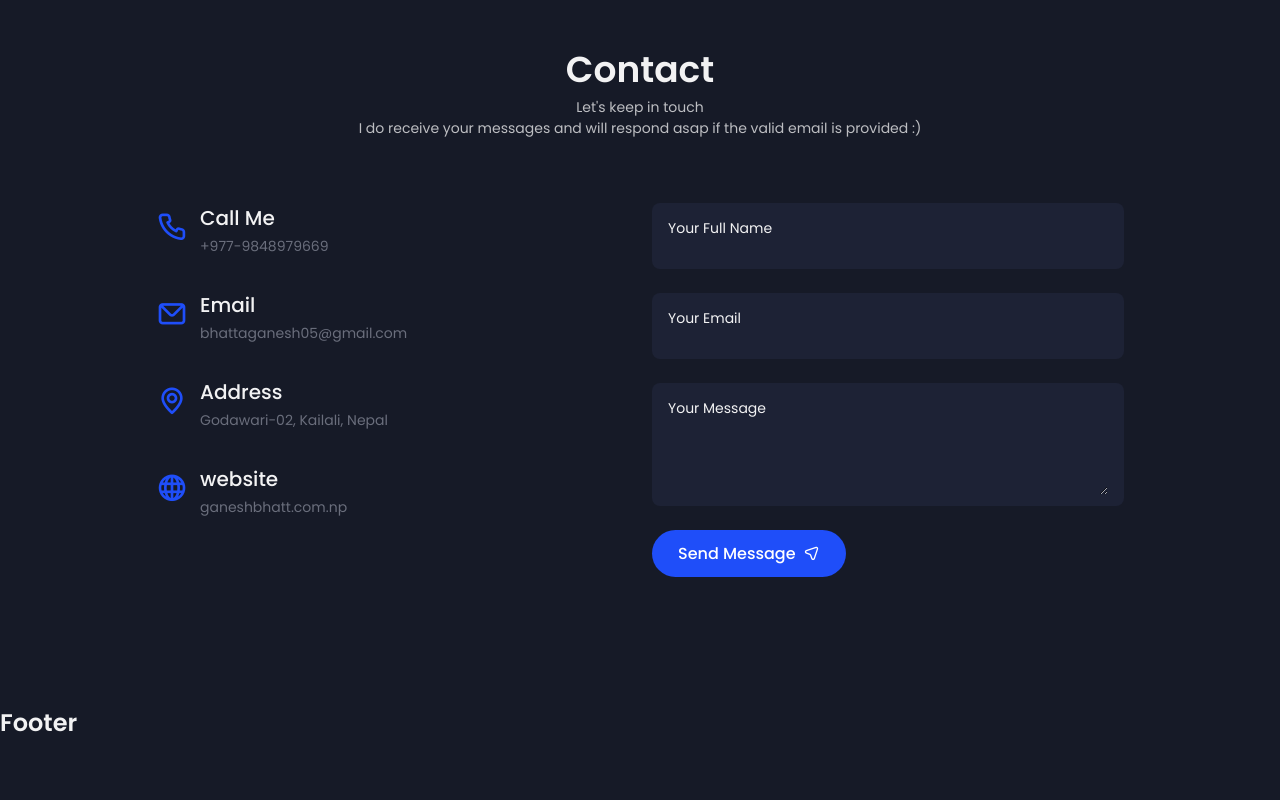
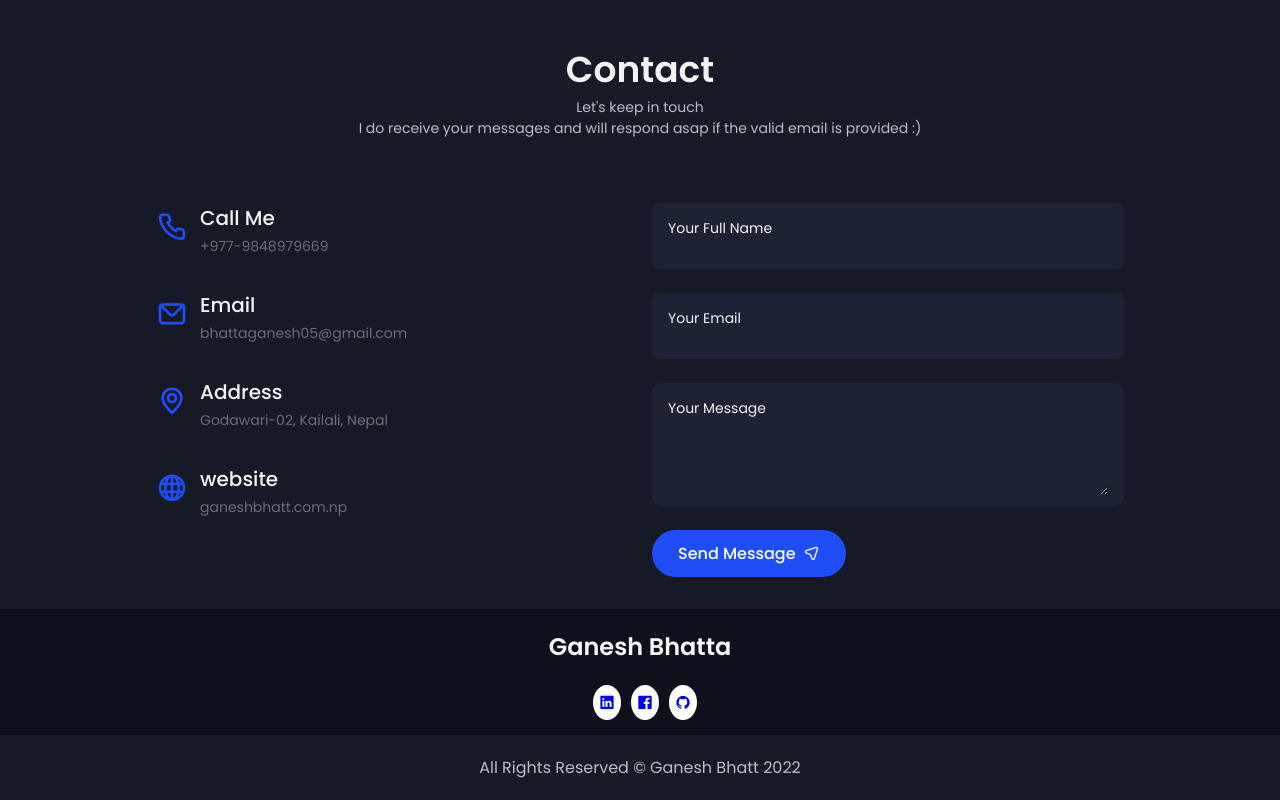
Before and after one commit to bhattaganesh/my-portfolio, a React (Create React App) app: page / in a window 1280 px wide. Shown: the part 3437-4237 px from the top of the page. Before the commit the page ends 4209 px from the top, so only its background shows below. Built offline with nearby package versions, Linux system fonts and the light colour scheme.

Commit message:
Footer section

```diff
--- a/src/components/footer/Footer.css
+++ b/src/components/footer/Footer.css
@@ -0,0 +1,30 @@
+.footer {
+  display: grid;
+  place-items: center;
+  padding: 20px;
+  background: var(--first-color-second);
+  color: #000;
+}
+.footer h2 {
+  font-size: 1.5rem;
+  margin-bottom: 1.6rem;
+  color: var(--first-color-lighter);
+}
+.footer-social a i {
+  margin-left: 10px;
+  text-align: center;
+  background-color: #fff;
+  padding: 6px;
+  border-radius: 50%;
+}
+
+.footer-social a i:hover {
+  background-color: var(--first-color);
+  color: var(--first-color-lighter);
+}
+.copyright {
+  padding: 20px;
+  background: var(--main-color);
+  text-align: center;
+  color: var(--text-color);
+}
--- a/src/components/footer/Footer.js
+++ b/src/components/footer/Footer.js
@@ -3,9 +3,37 @@ import "./Footer.css";
 function Footer() {
   return (
     <>
-      <section className="footer section" id="footer">
-        <h1>Footer</h1>
-      </section>
+      <div class="footer">
+        <h2>Ganesh Bhatta</h2>
+        <div class="footer-social">
+          <a
+            href="https://www.linkedin.com/in/ganesh-bhatta/"
+            target="_blank"
+            rel="noreferrer"
+          >
+            <i class="uil uil-linkedin"></i>
+          </a>
+          <a
+            href="https://www.facebook.com/ganesh.bhatta.gb"
+            target="_blank"
+            rel="noreferrer"
+          >
+            <i class="uil uil-facebook"></i>
+          </a>
+          <a
+            href="https://github.com/bhattaganesh/"
+            target="_blank"
+            rel="noreferrer"
+          >
+            <i class="uil uil-github"></i>
+          </a>
+        </div>
+      </div>
+      <div class="copyright">
+        <p>
+          All Rights Reserved &#169; Ganesh Bhatt {new Date().getFullYear()}
+        </p>
+      </div>
     </>
   );
 }
```
